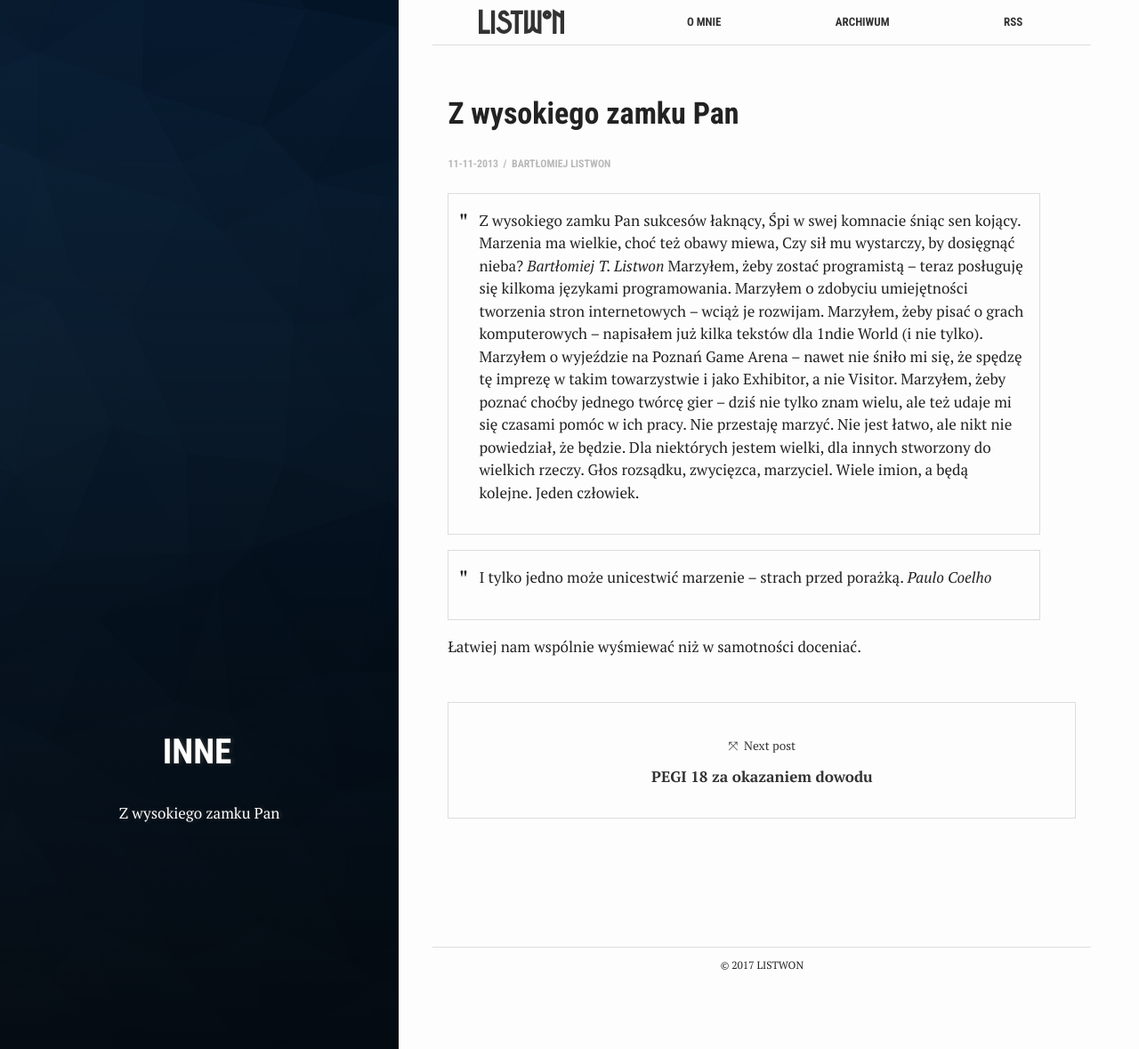
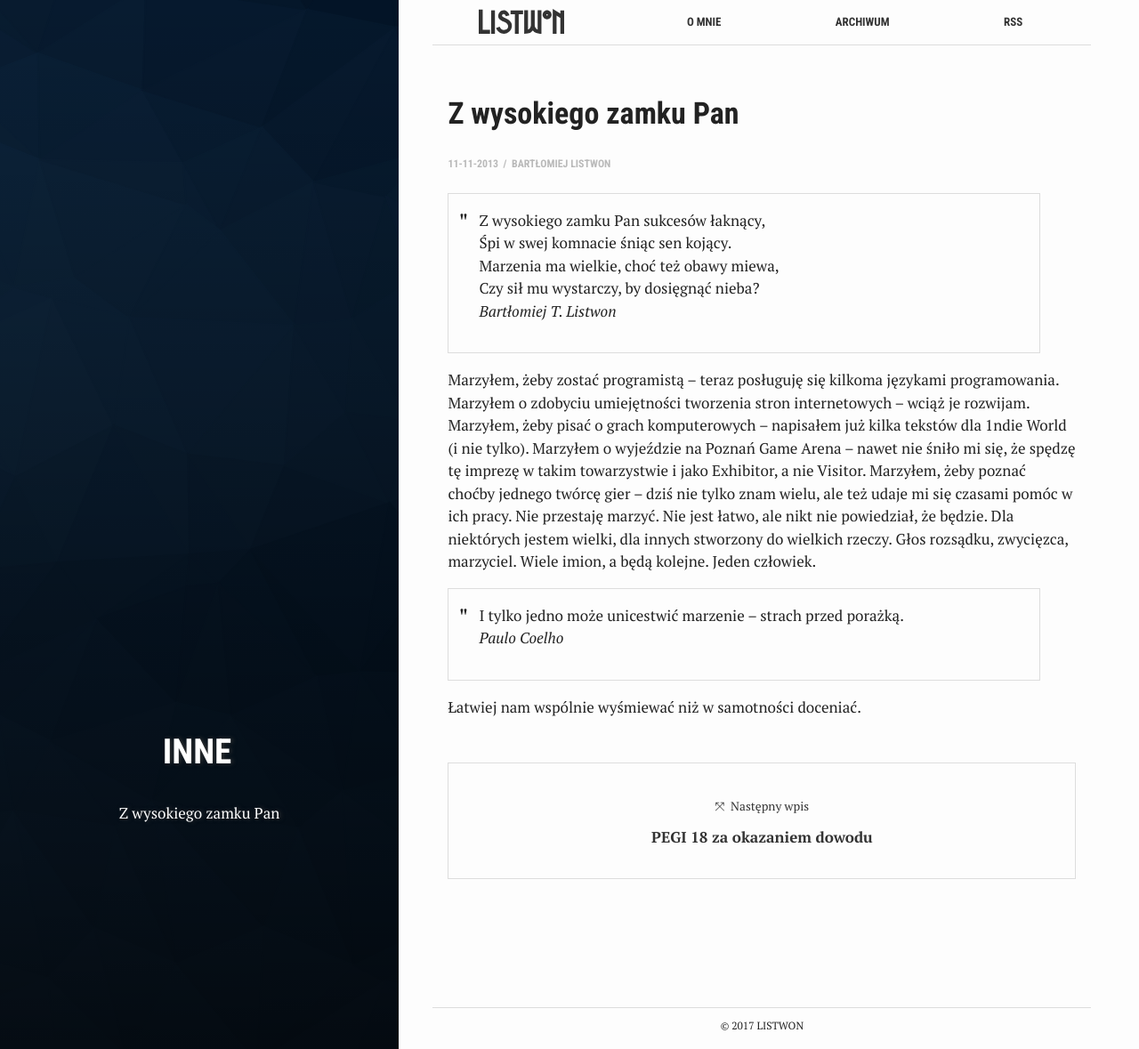
Before and after one commit to Listwon/listwon.github.io, a Jekyll site: the page built from _posts/2013-11-11-z-wysokiego-zamku-pan.md, in a window 1280 px wide and 1179 px high. Shown: the whole window at 89% size. Built offline with Jekyll 4.4.1, drawn with Linux system fonts in a browser that asks for light colours.

Commit message:
Poprawki

```diff
--- a/_includes/head.html
+++ b/_includes/head.html
@@ -18,7 +18,7 @@
   <link rel="canonical" href="{{ page.url | replace:'index.html','' | absolute_url }}">
   <link rel="alternate" type="application/rss+xml" title="{{ site.title }}" href="{{ "/feed.xml" | prepend: site.baseurl | prepend: site.url }}">
 
-  <link href='https://fonts.googleapis.com/css?family=PT+Serif:400,400italic,700|Roboto+Condensed:700&subset=latin-ext' rel='stylesheet' type='text/css'>
+  <link href="https://fonts.googleapis.com/css?family=PT+Serif:400,400i,700|Roboto+Condensed:700&amp;subset=latin-ext" rel="stylesheet">
   <link rel="stylesheet" href="{{ "/assets/css/main.css" | relative_url }}">
   <link rel="stylesheet" href="{{ "/assets/css/font-awesome.min.css" | relative_url }}">
 
--- a/_layouts/post.html
+++ b/_layouts/post.html
@@ -20,14 +20,14 @@ layout: default
 
     {% if page.next.url %}
       <a class="link-to-post" href="{{ page.next.url }}">
-        <span class="link-to-post__next">&#10535; &nbsp;Next post</span>
+        <span class="link-to-post__next">&#10535; &nbsp;Następny wpis</span>
         <span class="link-to-post__title">{{ page.next.title }}</span>
       </a>
     {% endif %}
 
     {% if page.previous.url %}
       <a class="link-to-post" href="{{ page.previous.url }}">
-        <span class="link-to-post__prev">&#10535; &nbsp;Previous post</span>
+        <span class="link-to-post__prev">&#10535; &nbsp;Poprzedni wpis</span>
         <span class="link-to-post__title">{{ page.previous.title }}</span>
       </a>
     {% endif %}
--- a/_posts/2013-11-11-z-wysokiego-zamku-pan.md
+++ b/_posts/2013-11-11-z-wysokiego-zamku-pan.md
@@ -8,12 +8,13 @@ categories: wpisy
 tags: ['inne']
 author: "Bartłomiej Listwon"
 ---
->Z wysokiego zamku Pan sukcesów łaknący,
->Śpi w swej komnacie śniąc sen kojący.
->Marzenia ma wielkie, choć też obawy miewa,
->Czy sił mu wystarczy, by dosięgnąć nieba?
+>Z wysokiego zamku Pan sukcesów łaknący,<br>
+>Śpi w swej komnacie śniąc sen kojący. <br>
+>Marzenia ma wielkie, choć też obawy miewa, <br>
+>Czy sił mu wystarczy, by dosięgnąć nieba? <br>
 >*Bartłomiej T. Listwon*
 <!--more-->
+
 Marzyłem, żeby zostać programistą – teraz posługuję się kilkoma językami programowania.
 Marzyłem o zdobyciu umiejętności tworzenia stron internetowych – wciąż je rozwijam.
 Marzyłem, żeby pisać o grach komputerowych – napisałem już kilka tekstów dla 1ndie World (i nie tylko).
@@ -26,7 +27,7 @@ Głos rozsądku, zwycięzca, marzyciel.
 Wiele imion, a będą kolejne.
 Jeden człowiek.
 
->I tylko jedno może unicestwić marzenie – strach przed porażką.
+>I tylko jedno może unicestwić marzenie – strach przed porażką. <br>
 >*Paulo Coelho*
 
 Łatwiej nam wspólnie wyśmiewać niż w samotności doceniać.
```
